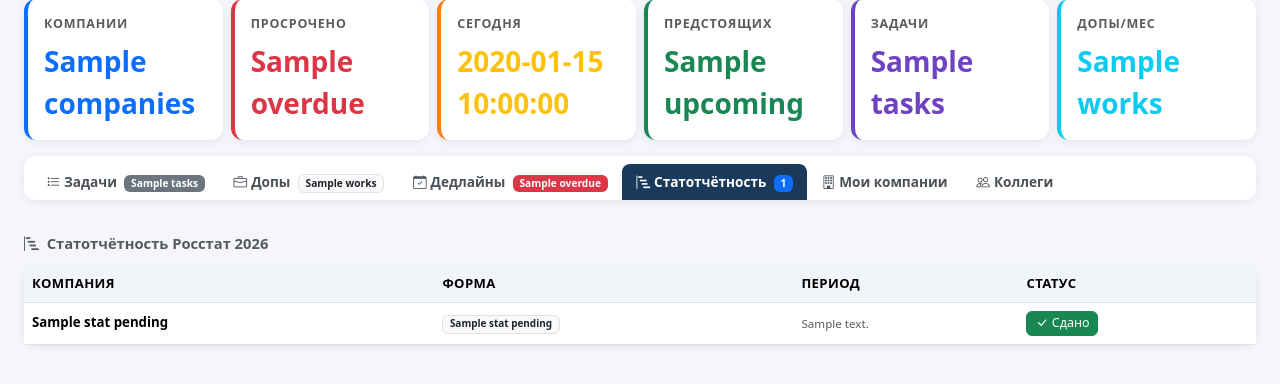
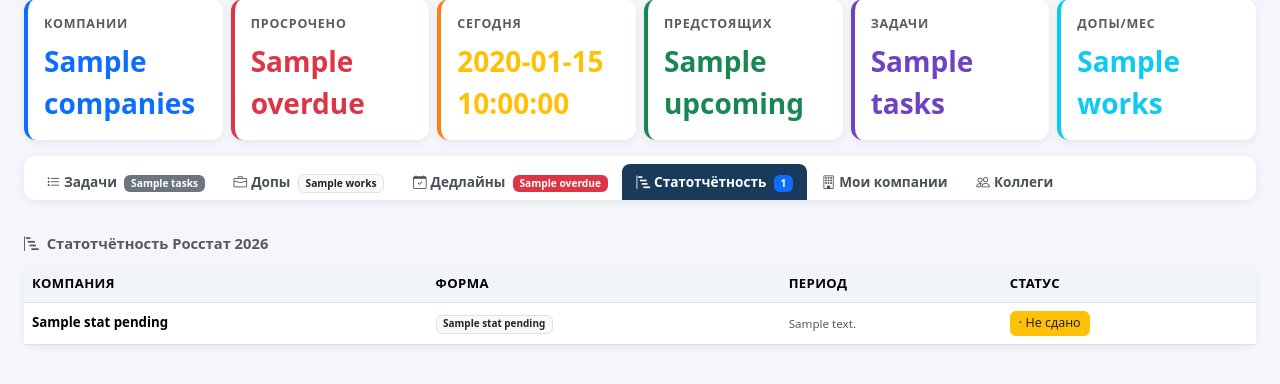
Before and after one commit to yliasibeleva/im-fin-landing, a FastAPI app: template buh-bot/templates/portal.html in a window 1280 px wide, after a click that opens the changed part. Shown: the part 73-457 px from the top of the page. Run offline with FastAPI, Linux system fonts and the light colour scheme; the template is opened without the code that fills it: most values are stand-ins (such as "Sample title", 1, 10 or a date in 2020).

Commit message:
Fix stat portal: change misleading 'Сдано' action button to '· Не сдано'
Button label 'Сдано' looked like a status (already done), not an action.
Now shows '· Не сдано' (yellow) matching the admin dashboard style.

Co-Authored-By: Claude Sonnet 4.6 <noreply@anthropic.com>

```diff
--- a/buh-bot/templates/portal.html
+++ b/buh-bot/templates/portal.html
@@ -373,9 +373,9 @@
         <td class="text-muted small">{{ r.period_desc or '—' }}</td>
         <td>
           {% if r.status == 'conditional' %}
-            <form method="post" action="/portal/{{ token }}/stat/{{ r.id }}/done"><button type="submit" class="btn btn-xs btn-outline-primary">При наличии — Сдано</button></form>
+            <form method="post" action="/portal/{{ token }}/stat/{{ r.id }}/done"><button type="submit" class="btn btn-xs btn-outline-primary" title="Нажать только если сдаёте этот отчёт">⬜ При наличии — нажать если сдано</button></form>
           {% else %}
-            <form method="post" action="/portal/{{ token }}/stat/{{ r.id }}/done"><button type="submit" class="btn btn-xs btn-success"><i class="bi bi-check-lg me-1"></i>Сдано</button></form>
+            <form method="post" action="/portal/{{ token }}/stat/{{ r.id }}/done"><button type="submit" class="btn btn-xs btn-warning text-dark" title="Нажать после отправки отчёта">· Не сдано</button></form>
           {% endif %}
         </td>
       </tr>
```
